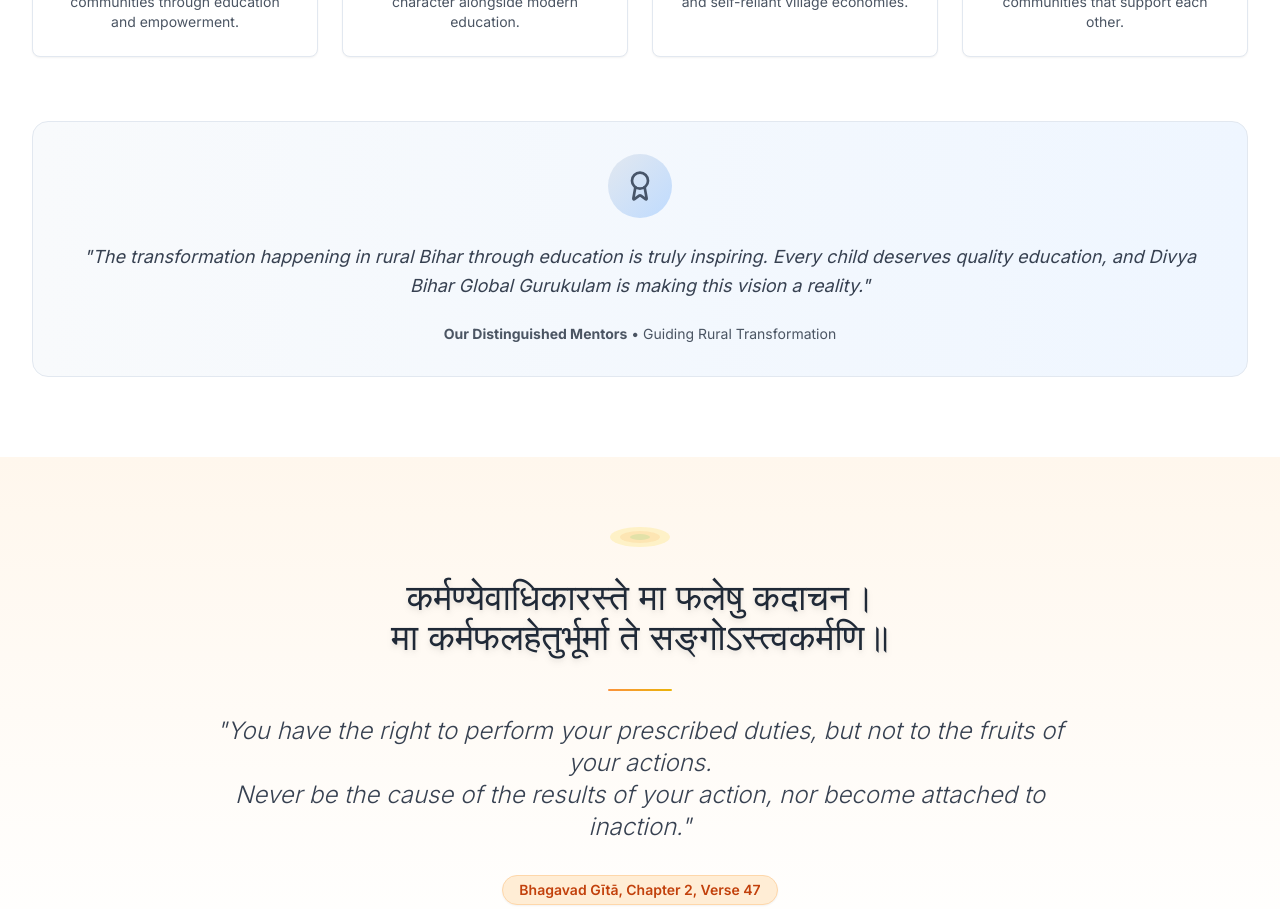
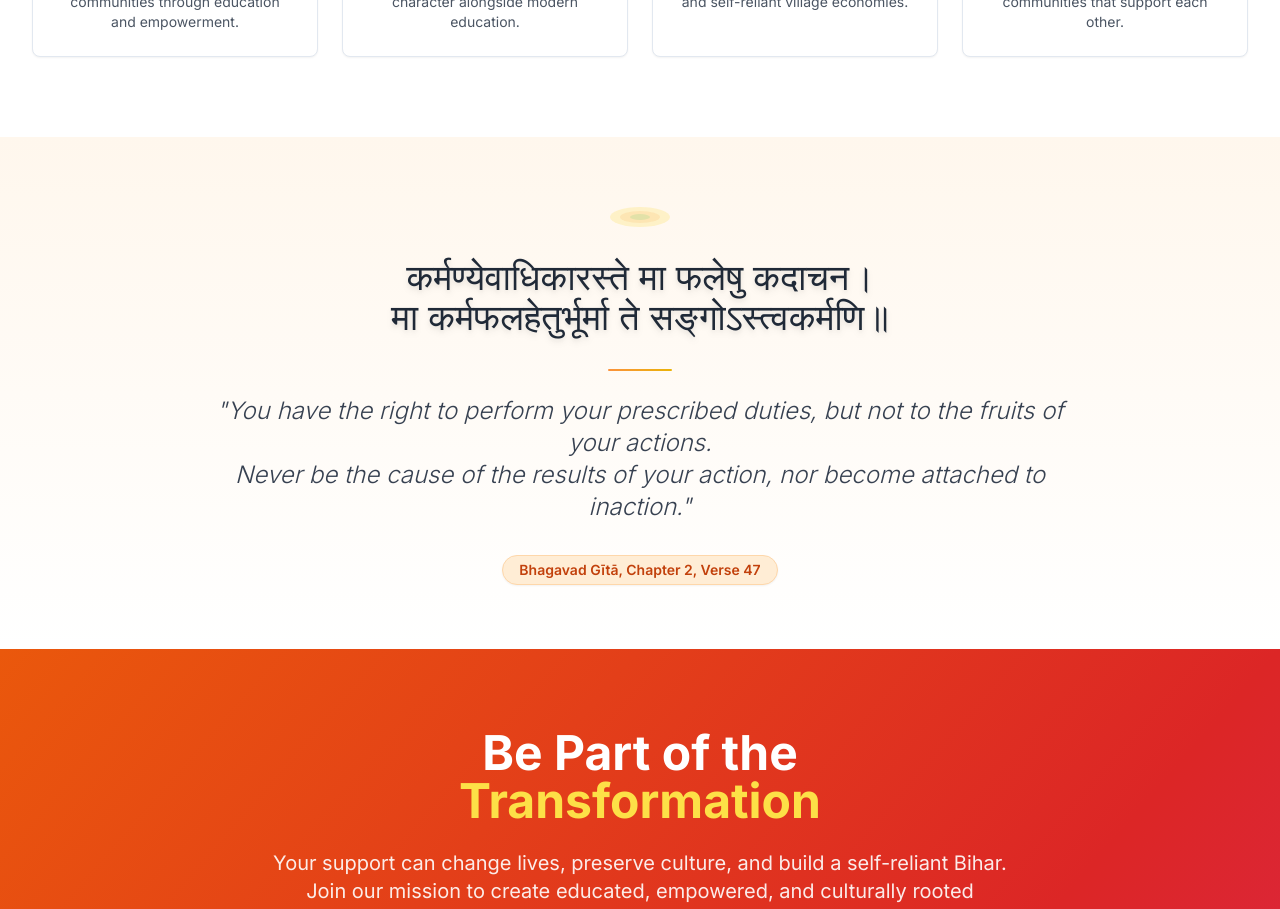
Before and after one commit to rksiitd1/gurukulam-v6, a Next.js app: page /about in a window 1280 px wide. Shown: the part 7640-8549 px from the top of the page. Built offline with nearby package versions, Linux system fonts and the light colour scheme.

Commit message:
remove testimonials

```diff
--- a/components/about/mentors.tsx
+++ b/components/about/mentors.tsx
@@ -245,21 +245,6 @@ export function Mentors() {
           </div>
         </div>
 
-        {/* Testimonial from Mentor */}
-        <div className="mt-16 bg-gradient-to-r from-slate-50 to-blue-50 rounded-2xl p-8 border border-slate-200">
-          <div className="text-center">
-            <div className="w-16 h-16 bg-gradient-to-br from-slate-200 to-blue-200 rounded-full flex items-center justify-center mx-auto mb-6">
-              <Award className="w-8 h-8 text-slate-600" />
-            </div>
-            <blockquote className="text-lg italic text-gray-700 mb-6 leading-relaxed">
-              "The transformation happening in rural Bihar through education is truly inspiring. Every child deserves
-              quality education, and Divya Bihar Global Gurukulam is making this vision a reality."
-            </blockquote>
-            <div className="text-sm text-gray-600">
-              <strong>Our Distinguished Mentors</strong> • Guiding Rural Transformation
-            </div>
-          </div>
-        </div>
       </div>
     </section>
   )
```
